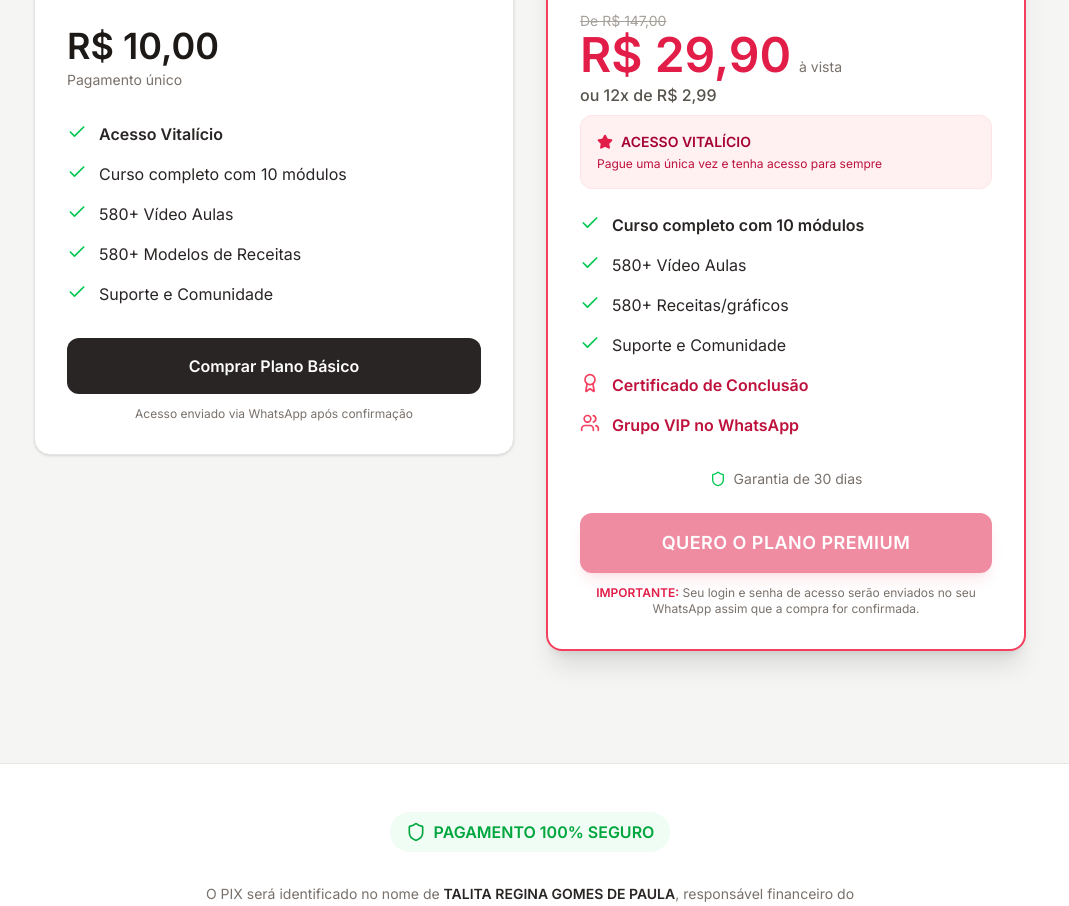
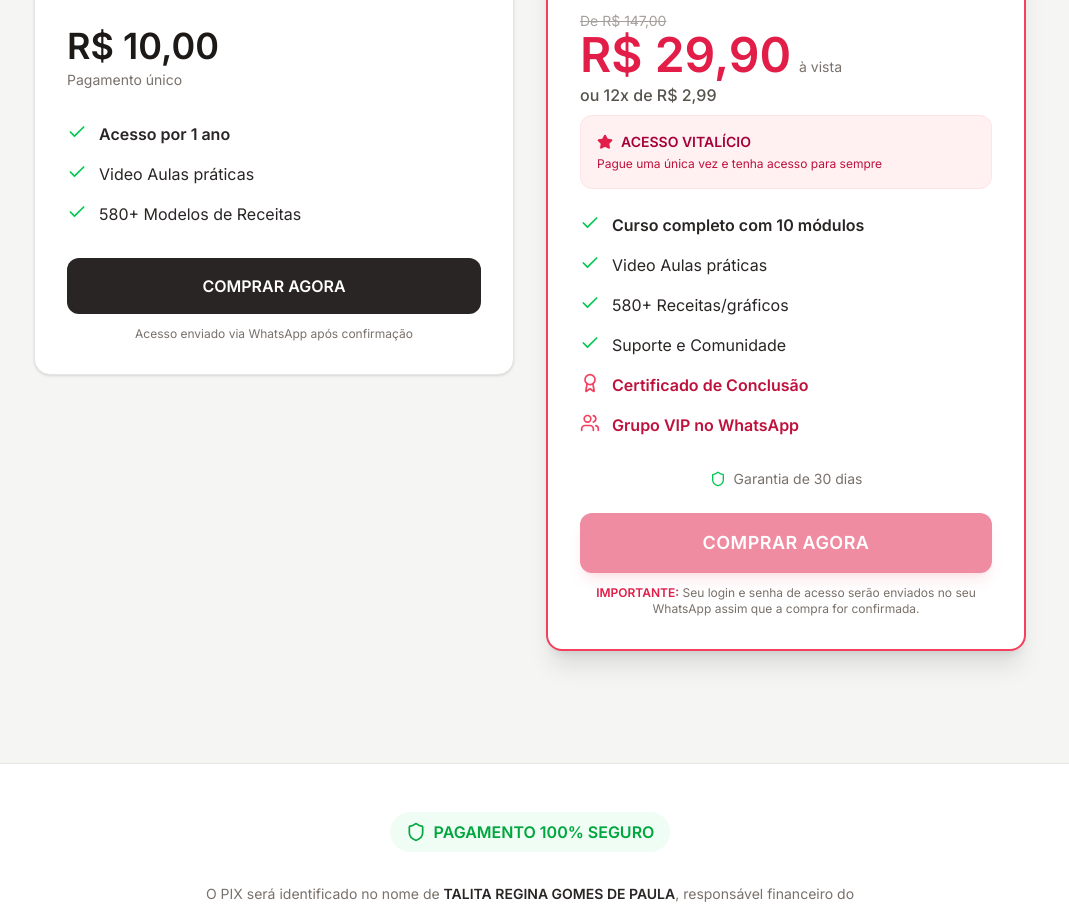
Before and after one commit to sellpayclub/page-curso-croche, a React (Vite) app: page / in a window 1280 px wide. Shown: the part 5300-6206 px from the top of the page, without its empty margins (110-1179 px from the left). Built offline with nearby package versions, Linux system fonts and the light colour scheme.

Commit message:
feat: Add tracking pixel and update pricing details
Integrates a tracking pixel for analytics and adjusts the course offering details and pricing section to reflect a 1-year access period and revised benefits.

```diff
--- a/index.html
+++ b/index.html
@@ -4,6 +4,14 @@
     <meta charset="UTF-8" />
     <meta name="viewport" content="width=device-width, initial-scale=1.0" />
     <title>My Google AI Studio App</title>
+    <script>
+      window.pixelId = "6990e90ce48640d440fdb986";
+      var a = document.createElement("script");
+      a.setAttribute("async", "");
+      a.setAttribute("defer", "");
+      a.setAttribute("src", "https://cdn.utmify.com.br/scripts/pixel/pixel.js");
+      document.head.appendChild(a);
+    </script>
   </head>
   <body>
     <div id="root"></div>
--- a/src/App.tsx
+++ b/src/App.tsx
@@ -237,23 +237,15 @@ export default function App() {
               <ul className="space-y-4 mb-8">
                 <li className="flex items-start gap-3">
                   <Check className="text-green-500 shrink-0" size={20} />
-                  <span className="font-bold text-stone-800">Acesso Vitalício</span>
+                  <span className="font-bold text-stone-800">Acesso por 1 ano</span>
                 </li>
                 <li className="flex items-start gap-3">
                   <Check className="text-green-500 shrink-0" size={20} />
-                  <span>Curso completo com 10 módulos</span>
-                </li>
-                <li className="flex items-start gap-3">
-                  <Check className="text-green-500 shrink-0" size={20} />
-                  <span>580+ Vídeo Aulas</span>
+                  <span>Video Aulas práticas</span>
                 </li>
                 <li className="flex items-start gap-3">
                   <Check className="text-green-500 shrink-0" size={20} />
                   <span>580+ Modelos de Receitas</span>
-                </li>
-                <li className="flex items-start gap-3">
-                  <Check className="text-green-500 shrink-0" size={20} />
-                  <span>Suporte e Comunidade</span>
                 </li>
               </ul>
 
@@ -263,7 +255,7 @@ export default function App() {
                 rel="noopener noreferrer"
                 className="block w-full bg-stone-800 hover:bg-stone-900 text-white font-bold py-4 px-6 rounded-xl transition-colors text-center"
               >
-                Comprar Plano Básico
+                COMPRAR AGORA
               </a>
               <p className="text-xs text-center text-stone-500 mt-3">
                 Acesso enviado via WhatsApp após confirmação
@@ -308,7 +300,7 @@ export default function App() {
                 </li>
                 <li className="flex items-start gap-3">
                   <Check className="text-green-500 shrink-0" size={20} />
-                  <span>580+ Vídeo Aulas</span>
+                  <span>Video Aulas práticas</span>
                 </li>
                 <li className="flex items-start gap-3">
                   <Check className="text-green-500 shrink-0" size={20} />
@@ -339,7 +331,7 @@ export default function App() {
                 rel="noopener noreferrer"
                 className="block w-full bg-rose-600 hover:bg-rose-700 text-white font-bold py-4 px-6 rounded-xl transition-colors shadow-lg shadow-rose-600/20 text-lg uppercase tracking-wide animate-pulse text-center"
               >
-                Quero o Plano Premium
+                COMPRAR AGORA
               </a>
               <p className="text-xs text-center text-stone-500 mt-3">
                 <span className="font-bold text-rose-600">IMPORTANTE:</span> Seu login e senha de acesso serão enviados no seu WhatsApp assim que a compra for confirmada.
```
Also changed, not shown: src/AppNew.tsx (added).
